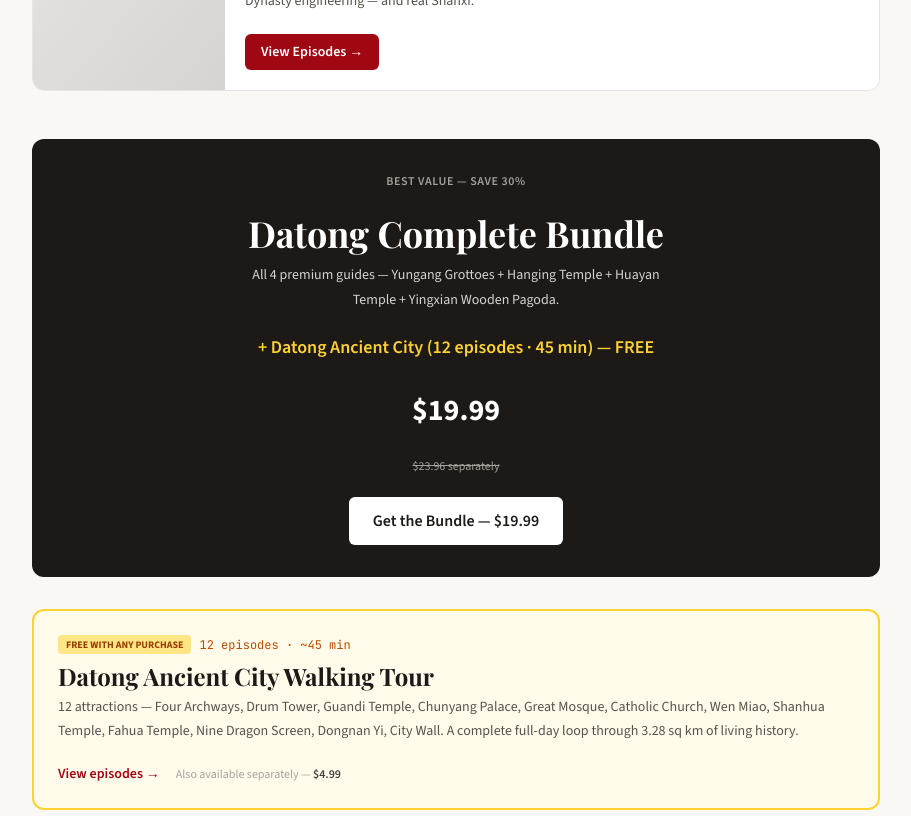
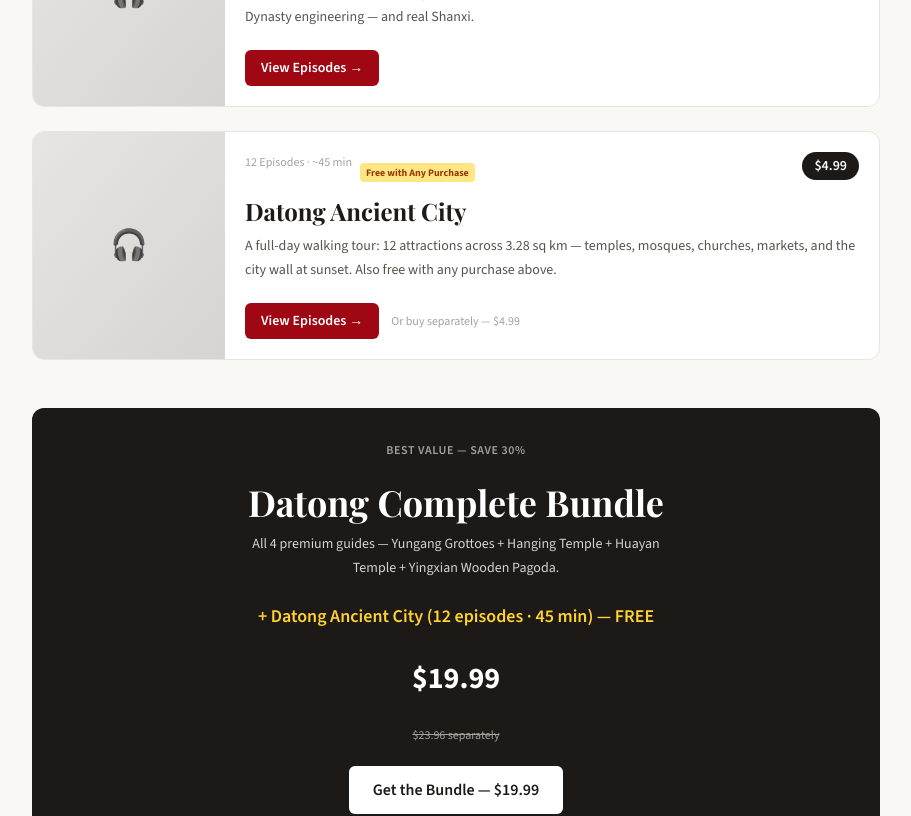
Before and after one commit to sylarscs/datong-travel, a Next.js app: page /premium in a window 1280 px wide. Shown: the part 1260-2076 px from the top of the page, without its empty margins (184-1095 px from the left). Built offline with nearby package versions, Linux system fonts and the light colour scheme.

Commit message:
Add Ancient City as standalone product card with 'Free with Any Purchase' badge

```diff
--- a/app/premium/page.tsx
+++ b/app/premium/page.tsx
@@ -26,6 +26,12 @@ const GUIDES = [
     id: "yingxian", title: "Yingxian Wooden Pagoda", subtitle: "6 Episodes · ~20 min",
     price: "$4.99", image: "",
     desc: "The world's oldest wooden pagoda. 67 meters, zero nails, 40+ earthquakes survived. A day trip into Liao Dynasty engineering — and real Shanxi.",
+  },
+  {
+    id: "ancient-city", title: "Datong Ancient City", subtitle: "12 Episodes · ~45 min",
+    price: "$4.99", image: "",
+    desc: "A full-day walking tour: 12 attractions across 3.28 sq km — temples, mosques, churches, markets, and the city wall at sunset. Also free with any purchase above.",
+    bonus: true,
   },
 ];
 
@@ -59,15 +65,21 @@ export default function PremiumPage() {
               <div className="flex-1 p-5">
                 <div className="flex items-start justify-between gap-3 mb-2">
                   <div>
-                    <p className="text-xs text-stone-400 mb-1">{g.subtitle}</p>
+                    <div className="flex items-center gap-2 mb-1">
+                      <p className="text-xs text-stone-400">{g.subtitle}</p>
+                      {(g as any).bonus && <span className="px-1.5 py-0.5 rounded text-[10px] font-bold bg-amber-200 text-amber-800">Free with Any Purchase</span>}
+                    </div>
                     <h3 className="font-display font-bold text-lg text-stone-900">{g.title}</h3>
                   </div>
                   <span className="flex-shrink-0 px-3 py-1 rounded-full bg-stone-900 text-white text-sm font-semibold">{g.price}</span>
                 </div>
                 <p className="text-sm text-stone-600 mb-3">{g.desc}</p>
-                <Link href={`/premium/${g.id}`} className="inline-block px-4 py-2 rounded-md bg-red-800 text-white text-sm font-semibold hover:bg-red-900 transition-colors">
-                  View Episodes →
-                </Link>
+                <div className="flex items-center gap-3">
+                  <Link href={`/premium/${g.id}`} className="inline-block px-4 py-2 rounded-md bg-red-800 text-white text-sm font-semibold hover:bg-red-900 transition-colors">
+                    View Episodes →
+                  </Link>
+                  {(g as any).bonus && <span className="text-xs text-stone-400">Or buy separately — $4.99</span>}
+                </div>
               </div>
             </div>
           </div>
@@ -89,19 +101,6 @@ export default function PremiumPage() {
         </button>
       </section>
 
-      {/* Ancient City — standalone or free */}
-      <div className="rounded-xl border-2 border-amber-300 bg-amber-50 p-6">
-        <div className="flex items-center gap-2 mb-2">
-          <span className="px-2 py-0.5 rounded text-[10px] font-bold uppercase bg-amber-200 text-amber-800">Free with Any Purchase</span>
-          <span className="text-xs text-amber-700 font-mono">12 episodes · ~45 min</span>
-        </div>
-        <h3 className="font-display font-bold text-lg text-stone-900 mb-1">Datong Ancient City Walking Tour</h3>
-        <p className="text-sm text-stone-600 mb-3">12 attractions — Four Archways, Drum Tower, Guandi Temple, Chunyang Palace, Great Mosque, Catholic Church, Wen Miao, Shanhua Temple, Fahua Temple, Nine Dragon Screen, Dongnan Yi, City Wall. A complete full-day loop through 3.28 sq km of living history.</p>
-        <div className="flex items-center gap-4">
-          <Link href="/premium/ancient-city" className="text-sm font-semibold text-red-800 hover:text-red-900 transition-colors">View episodes →</Link>
-          <span className="text-xs text-stone-400">Also available separately — <span className="font-semibold text-stone-700">$4.99</span></span>
-        </div>
-      </div>
     </div>
   );
 }
```
